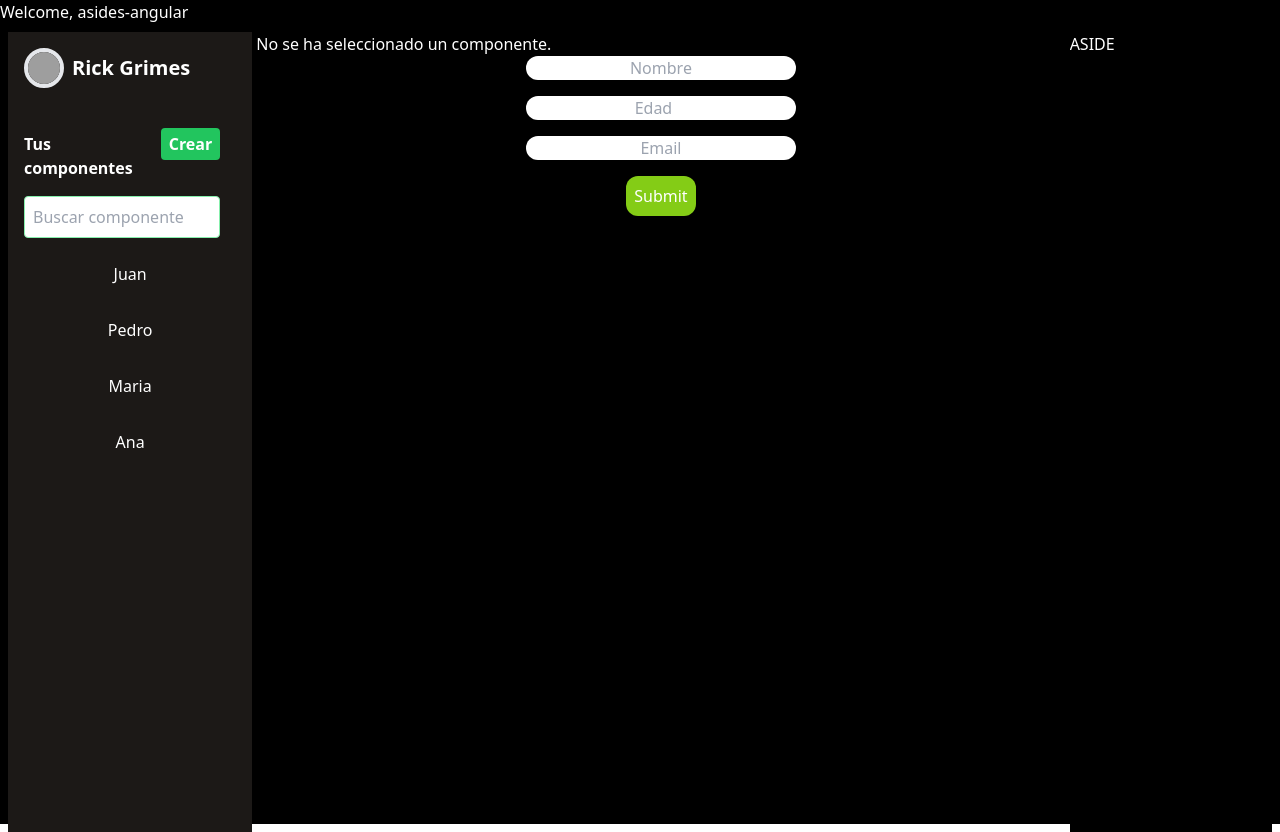
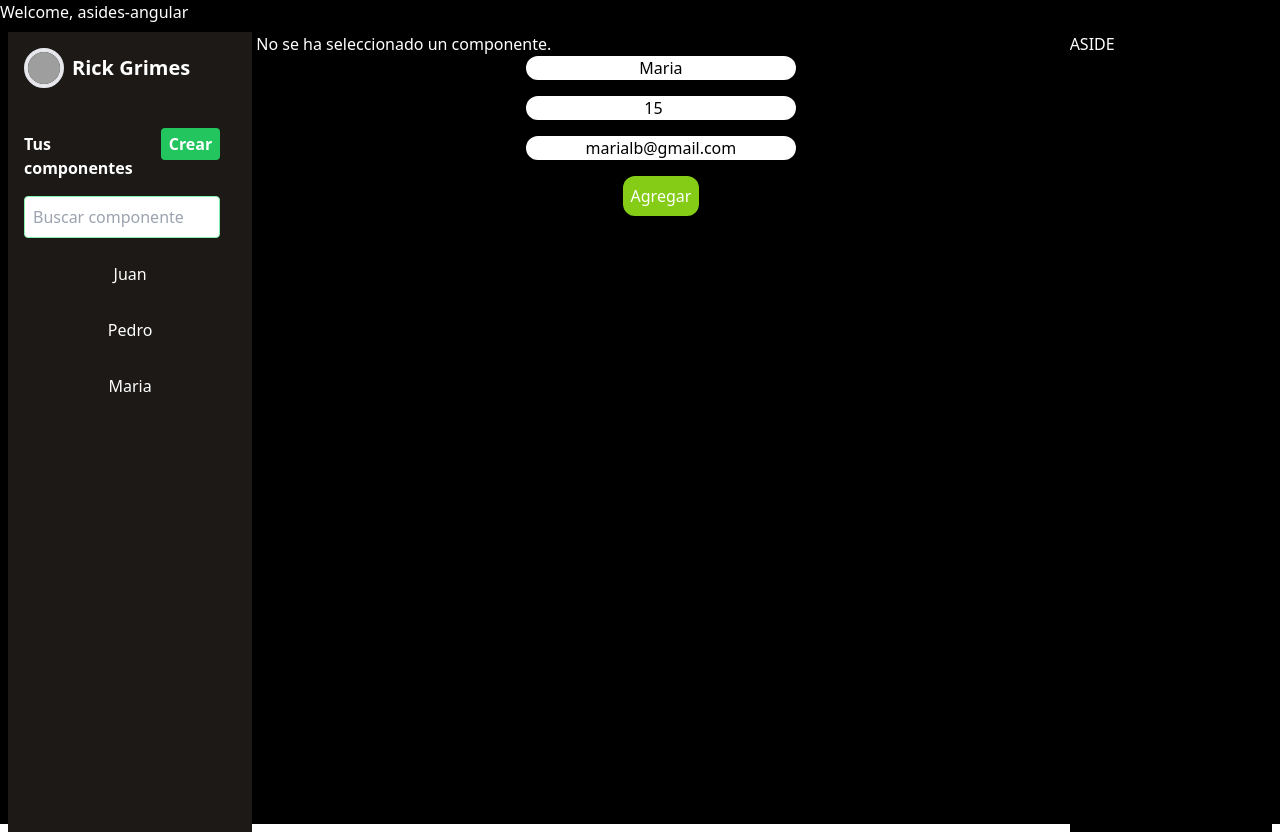
Before and after one commit to MiixZ/asides-angular, an Angular app: page / in a window 1280 px wide. Both pictures are taken after a click on the button "Crear". Built offline with nearby package versions, Linux system fonts and the light colour scheme; grey boxes are pictures that could not be loaded.

Commit message:
Componentes creados correctamente

```diff
--- a/src/app/aside/components/header/aside-header.component.html
+++ b/src/app/aside/components/header/aside-header.component.html
@@ -4,7 +4,7 @@
 
     <button
       class="font-bold py-1 px-2 rounded bg-green-500 hover:bg-green-900 transition-colors duration-300 ease-in-out"
-      (click)="crearComponente()"
+      (click)="mostrarForm()"
     >
       Crear
     </button>
--- a/src/app/aside/components/header/aside-header.component.ts
+++ b/src/app/aside/components/header/aside-header.component.ts
@@ -8,7 +8,7 @@ import { ComponentesService } from '../../services/servicio-componentes.service'
 })
 export class AsideHeaderComponent {
   constructor(private componenteService: ComponentesService) {}
-  crearComponente() {
-    this.componenteService.crearComponente();
+  mostrarForm() {
+    this.componenteService.mostrarForm();
   }
 }
--- a/src/app/aside/services/servicio-componentes.service.ts
+++ b/src/app/aside/services/servicio-componentes.service.ts
@@ -9,18 +9,23 @@ export class ComponentesService {
   constructor() {}
   private componenteSource = new BehaviorSubject<componente | null>(null);
   private componenteCreado = new BehaviorSubject<componente | null>(null);
+  private FormState = new BehaviorSubject<boolean | null>(null);
+
   componenteActual = this.componenteSource.asObservable();
   nuevoComponente = this.componenteCreado.asObservable();
+  estadoForm = this.FormState.asObservable();
+
+  estadoActual = false;
 
   cambiarComponente(componente: componente) {
     this.componenteSource.next(componente);
   }
 
-  crearComponente() {
-    this.componenteCreado.next({
-      nombre: 'Ana',
-      edad: 15,
-      email: 'ana@gmail.com',
-    } as componente);
+  crearComponente(componente: componente) {
+    this.componenteCreado.next(componente);
+  }
+
+  mostrarForm() {
+    this.FormState.next(!this.estadoActual);
   }
 }
--- a/src/app/main/components/formulario/formulario.component.html
+++ b/src/app/main/components/formulario/formulario.component.html
@@ -5,6 +5,7 @@
     id="name"
     name="name"
     placeholder="Nombre"
+    [(ngModel)]="componente.nombre"
     required
   />
 
@@ -14,6 +15,7 @@
     id="age"
     name="age"
     placeholder="Edad"
+    [(ngModel)]="componente.edad"
     required
   />
 
@@ -23,8 +25,15 @@
     id="email"
     name="email"
     placeholder="Email"
+    [(ngModel)]="componente.email"
     required
   />
 
-  <button class="rounded-xl bg-lime-500 p-2" type="submit">Submit</button>
+  <button
+    class="rounded-xl bg-lime-500 p-2"
+    type="submit"
+    (click)="crearComponente()"
+  >
+    Agregar
+  </button>
 </form>
--- a/src/app/main/components/formulario/formulario.component.ts
+++ b/src/app/main/components/formulario/formulario.component.ts
@@ -1,8 +1,24 @@
 import { Component } from '@angular/core';
+import { ComponentesService } from '@aside/services/servicio-componentes.service';
+
+import { componente } from '@interfaces/componentes';
 
 @Component({
   selector: 'main-formulario',
   templateUrl: './formulario.component.html',
   styleUrl: './formulario.component.css',
 })
-export class FormularioComponent {}
+export class FormularioComponent {
+  constructor(private componentesService: ComponentesService) {}
+
+  public componente: componente = {
+    nombre: 'Maria',
+    edad: 15,
+    email: 'marialb@gmail.com',
+  };
+
+  public crearComponente(): void {
+    const copia: componente = { ...this.componente };
+    this.componentesService.crearComponente(copia);
+  }
+}
--- a/src/app/main/main.module.ts
+++ b/src/app/main/main.module.ts
@@ -3,10 +3,11 @@ import { CommonModule } from '@angular/common';
 import { MainLayoutComponent } from './pages/main-layout/main-layout.component';
 import { ComponenteComponent } from './components/componente/componente.component';
 import { FormularioComponent } from './components/formulario/formulario.component';
+import { FormsModule } from '@angular/forms';
 
 @NgModule({
   declarations: [MainLayoutComponent, ComponenteComponent, FormularioComponent],
   exports: [MainLayoutComponent],
-  imports: [CommonModule],
+  imports: [CommonModule, FormsModule],
 })
 export class MainModule {}
--- a/src/app/main/pages/main-layout/main-layout.component.ts
+++ b/src/app/main/pages/main-layout/main-layout.component.ts
@@ -18,7 +18,7 @@ export class MainLayoutComponent {
       this.componente = componente;
     });
 
-    this.componentesService.nuevoComponente.subscribe((componente) => {
+    this.componentesService.estadoForm.subscribe((estado) => {
       this.crearComponente = !this.crearComponente;
     });
   }
```
